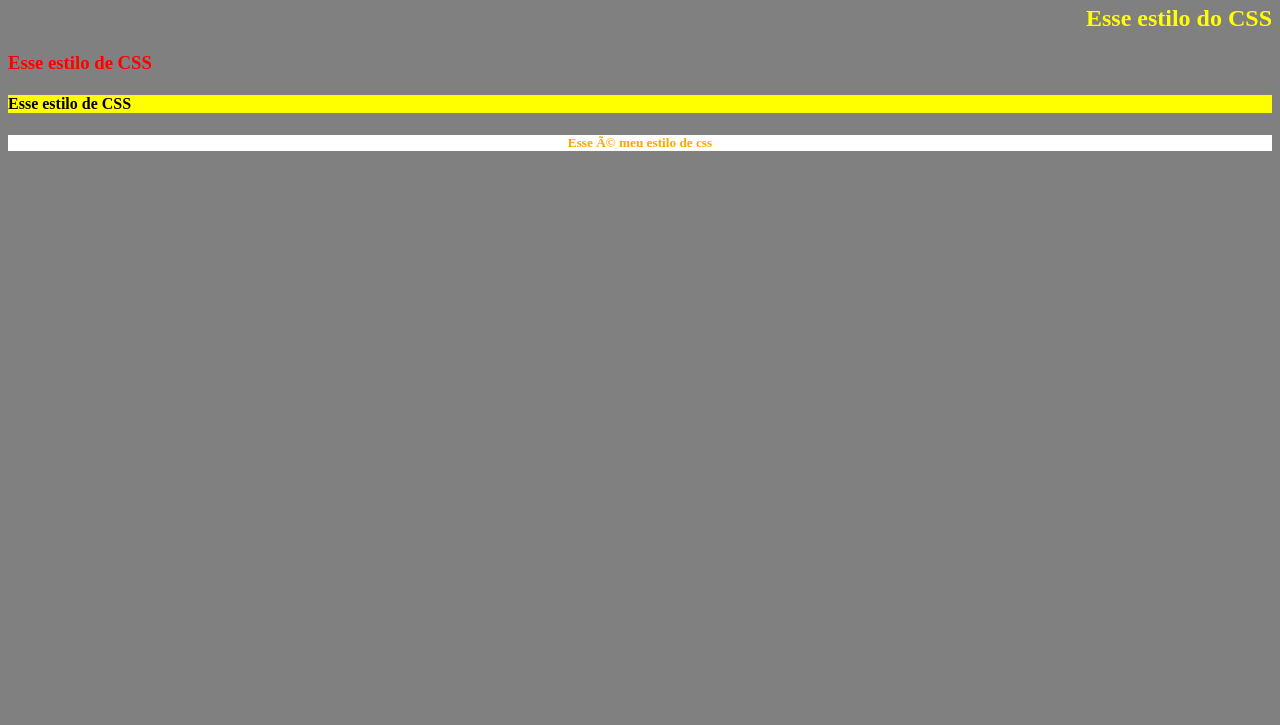
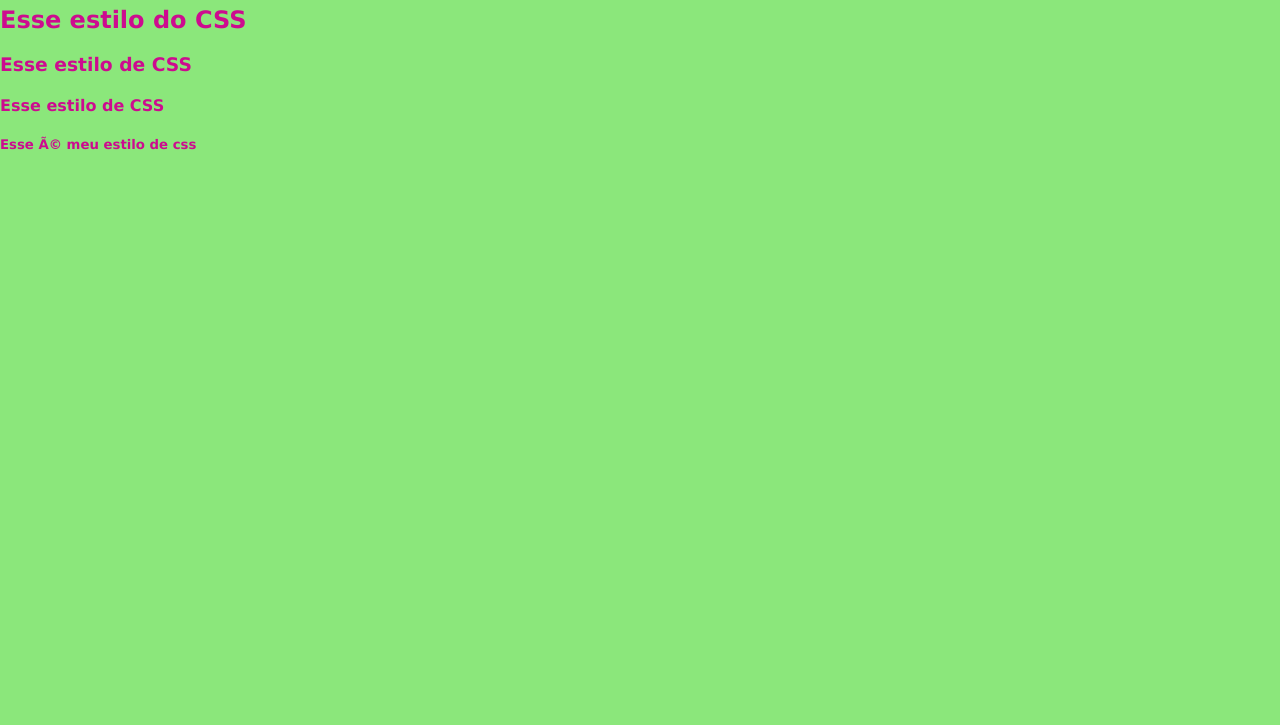
Before and after one commit to odani7/internet, a plain HTML site: page principal.HTML in a window 1280 px wide. Shown: the part 75-800 px from the top of the page. Drawn offline with Linux system fonts and the light colour scheme.

Commit message:
Add files via upload

```diff
--- a/estilo.css
+++ b/estilo.css
@@ -1,19 +1,19 @@
-body {background-color:gray
-    }
-H1 {text-align: left;
-    color: blue;
+body{
+    background-color:#8be77b;
+    font-family:Verdana, Geneva, tahoma, sans-serfl;
+    color:rgb(205,11,143);
+
 }
-H2 {text-align: right;
-    color: yellow;
+body{
+margin:0;
+padding:0;
+height:100% ;
+background-color: #8be77b;
+font-family: Verdana, Geneva, Tahoma, sans-serif;
+color: rgb(205,11,143);
 }
-H3 {text-align; center;
-    color: red;
-}
-H4 {text-align: justify;
-    color: black;
-    background-color: yellow;}
+input(
+background-color:#2515b5;
+color:chartreuse;
 
-H5 {text-align:center;
-    color:orange;
-    background-color : white;
-}
+)
```
Also changed, not shown: daniel.html (added, +33 -0 lines).
